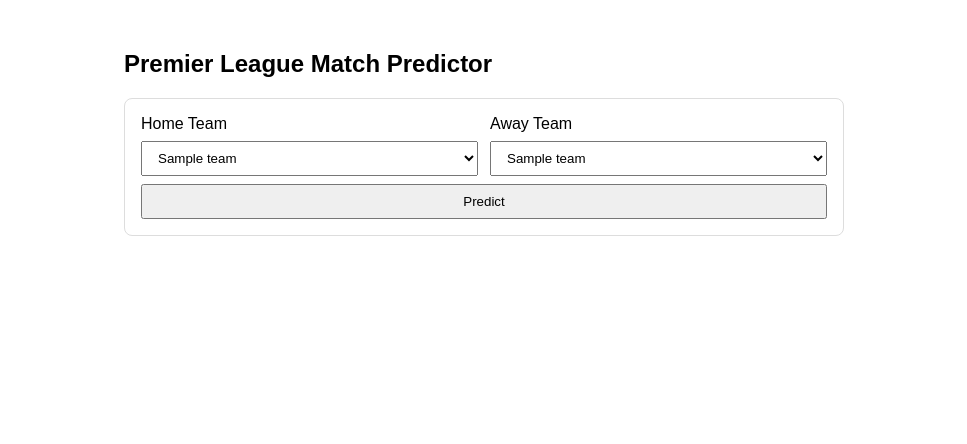
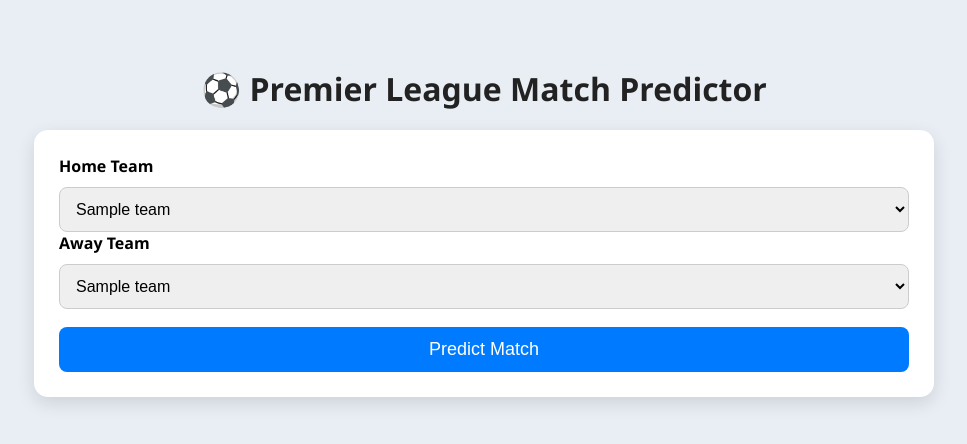
Before and after one commit to Dittoskala1/football-predictor-ai, a Flask app: template templates/index.html in a window 1280 px wide. Shown: the top 444 px of the page, without its empty margins (156-1123 px from the left). Run offline with Flask 3, Linux system fonts and the light colour scheme; the template is opened without the code that fills it: most values are stand-ins (such as "Sample title", 1, 10 or a date in 2020); parts of the project's set-up code (start-up, migrations or seed data) failed here and were passed over.

Commit message:
Update app.py

```diff
--- a/app.py
+++ b/app.py
@@ -4,88 +4,101 @@
 import numpy as np
 import pandas as pd
 
-# ==========================================
+# ======================================================
 # PATH CONFIG
-# ==========================================
-BASE_DIR = os.path.dirname(__file__)
+# ======================================================
+BASE_DIR = os.path.dirname(os.path.abspath(__file__))
+
 MODEL_DIR = os.path.join(BASE_DIR, "models", "saved_models")
+DATA_PATH = os.path.join(BASE_DIR, "data", "EnglandCSVcleanded.csv")
 
-# Load supporting files
-scaler = joblib.load(os.path.join(MODEL_DIR, "scaler.pkl"))
-target_le = joblib.load(os.path.join(MODEL_DIR, "target_le.pkl"))
-feature_cols = joblib.load(os.path.join(MODEL_DIR, "feature_cols.pkl"))
-home_map = joblib.load(os.path.join(MODEL_DIR, "home_map.pkl"))
-away_map = joblib.load(os.path.join(MODEL_DIR, "away_map.pkl"))
 
-# Load classifiers
-rf_clf = joblib.load(os.path.join(MODEL_DIR, "rf_clf.pkl"))
-xgb_clf = joblib.load(os.path.join(MODEL_DIR, "xgb_clf.pkl"))
-knn_clf = joblib.load(os.path.join(MODEL_DIR, "knn_clf.pkl"))
+# ======================================================
+# LOAD DATA & MODELS
+# ======================================================
+try:
+    df = pd.read_csv(DATA_PATH)
+except Exception as e:
+    raise Exception(f"[ERROR] Gagal load dataset: {e}")
 
-# Load regressors (GOALS)
-rf_home = joblib.load(os.path.join(MODEL_DIR, "rf_goal_home.pkl"))
-rf_away = joblib.load(os.path.join(MODEL_DIR, "rf_goal_away.pkl"))
-xgb_home = joblib.load(os.path.join(MODEL_DIR, "xgb_goal_home.pkl"))
-xgb_away = joblib.load(os.path.join(MODEL_DIR, "xgb_goal_away.pkl"))
+try:
+    scaler = joblib.load(os.path.join(MODEL_DIR, "scaler.pkl"))
+    target_le = joblib.load(os.path.join(MODEL_DIR, "target_le.pkl"))
+    feature_cols = joblib.load(os.path.join(MODEL_DIR, "feature_cols.pkl"))
+    home_map = joblib.load(os.path.join(MODEL_DIR, "home_map.pkl"))
+    away_map = joblib.load(os.path.join(MODEL_DIR, "away_map.pkl"))
 
-# ==========================================
-# FLASK APP
-# ==========================================
-app = Flask(__name__)
+    rf_clf = joblib.load(os.path.join(MODEL_DIR, "rf_clf.pkl"))
+    xgb_clf = joblib.load(os.path.join(MODEL_DIR, "xgb_clf.pkl"))
+    knn_clf = joblib.load(os.path.join(MODEL_DIR, "knn_clf.pkl"))
 
-@app.route("/")
-def index():
-    teams = sorted(list(home_map.keys()))
-    return render_template("index.html", teams=teams)
+    rf_home = joblib.load(os.path.join(MODEL_DIR, "rf_goal_home.pkl"))
+    rf_away = joblib.load(os.path.join(MODEL_DIR, "rf_goal_away.pkl"))
+    xgb_home = joblib.load(os.path.join(MODEL_DIR, "xgb_goal_home.pkl"))
+    xgb_away = joblib.load(os.path.join(MODEL_DIR, "xgb_goal_away.pkl"))
+except Exception as e:
+    raise Exception(f"[ERROR] Gagal load model: {e}")
 
-# ==========================================
-# PREDICTION API
-# ==========================================
-@app.route("/predict", methods=["POST"])
-def predict():
 
-    home = request.form.get("home_team")
-    away = request.form.get("away_team")
+# ======================================================
+# GET AVERAGE STATISTICS
+# ======================================================
+def get_team_stats(home, away):
 
-    # Default match stats (bisa ditambah dari HTML nanti)
-    H_shots = 10
-    A_shots = 10
-    H_sot = 5
-    A_sot = 5
-    H_fouls = 10
-    A_fouls = 10
-    H_corners = 3
-    A_corners = 3
-    H_yellow = 1
-    A_yellow = 1
-    H_red = 0
-    A_red = 0
+    home_df = df[df["HomeTeam"] == home]
+    away_df = df[df["AwayTeam"] == away]
+
+    stats = {
+        "H Shots": home_df["H Shots"].mean(),
+        "A Shots": away_df["A Shots"].mean(),
+        "H SOT": home_df["H SOT"].mean(),
+        "A SOT": away_df["A SOT"].mean(),
+        "H Fouls": home_df["H Fouls"].mean(),
+        "A Fouls": away_df["A Fouls"].mean(),
+        "H Corners": home_df["H Corners"].mean(),
+        "A Corners": away_df["A Corners"].mean(),
+        "H Yellow": home_df["H Yellow"].mean(),
+        "A Yellow": away_df["A Yellow"].mean(),
+        "H Red": home_df["H Red"].mean(),
+        "A Red": away_df["A Red"].mean(),
+    }
+
+    # isi median jika NaN
+    for k in stats:
+        if pd.isna(stats[k]):
+            if k in df.columns:
+                stats[k] = df[k].median()
+            else:
+                stats[k] = 0
+
+    return stats
+
+
+# ======================================================
+# BUILD FEATURE VECTOR
+# ======================================================
+def build_features(home, away):
+
+    if home not in home_map or away not in away_map:
+        raise ValueError(f"Team tidak ditemukan: {home} / {away}")
+
     season_year = 2024
+    stats = get_team_stats(home, away)
 
-    numeric = [
-        H_shots, A_shots, H_sot, A_sot,
-        H_fouls, A_fouls, H_corners, A_corners,
-        H_yellow, A_yellow, H_red, A_red
-    ]
-
-    # ================================
-    # BUILD ORDERED FEATURE VECTOR
-    # ================================
-    row = []
     numeric_order = [
         "H Shots","A Shots","H SOT","A SOT",
         "H Fouls","A Fouls","H Corners","A Corners",
         "H Yellow","A Yellow","H Red","A Red"
     ]
 
+    row = []
+
     for col in feature_cols:
-
         if col == "Season_year":
             row.append(season_year)
 
         elif col in numeric_order:
-            idx = numeric_order.index(col)
-            row.append(numeric[idx])
+            row.append(stats[col])
 
         elif col.startswith("home_prob"):
             idx = int(col.split("_")[-1])
@@ -98,41 +111,79 @@
         else:
             row.append(0)
 
-    # Convert to DataFrame (FIX WARNING)
-    X = pd.DataFrame([row], columns=feature_cols)
+    return pd.DataFrame([row], columns=feature_cols)
 
-    # =====================================
-    # CLASSIFICATION
-    # =====================================
-    rf_pred = target_le.inverse_transform(rf_clf.predict(X))[0]
-    xgb_pred = target_le.inverse_transform(xgb_clf.predict(X))[0]
 
-    X_scaled = scaler.transform(X)
-    knn_pred = target_le.inverse_transform(knn_clf.predict(X_scaled))[0]
+# ======================================================
+# FLASK APP
+# ======================================================
+app = Flask(__name__)
 
-    # =====================================
-    # GOAL REGRESSION
-    # =====================================
-    home_rf = int(round(rf_home.predict(X)[0]))
-    away_rf = int(round(rf_away.predict(X)[0]))
 
-    home_xgb = int(round(xgb_home.predict(X)[0]))
-    away_xgb = int(round(xgb_away.predict(X)[0]))
+@app.route("/")
+def index():
+    teams = sorted(list(home_map.keys()))
+    return render_template("index.html", teams=teams)
 
-    ensemble_home = int(round((home_rf + home_xgb) / 2))
-    ensemble_away = int(round((away_rf + away_xgb) / 2))
 
-    return jsonify({
-        "RandomForest": rf_pred,
-        "XGBoost": xgb_pred,
-        "KNN": knn_pred,
-        "RF_score": f"{home_rf} - {away_rf}",
-        "XGB_score": f"{home_xgb} - {away_xgb}",
-        "Ensemble_score": f"{ensemble_home} - {ensemble_away}"
-    })
+# ======================================================
+# PREDICT ROUTE
+# ======================================================
+@app.route("/predict", methods=["POST"])
+def predict():
 
-# ==========================================
-# RUN FLASK
-# ==========================================
+    try:
+        home = request.form.get("home_team")
+        away = request.form.get("away_team")
+
+        if home == away:
+            return jsonify({"error": "Home dan Away tidak boleh sama."})
+
+        # Build features
+        X = build_features(home, away)
+        X_scaled = scaler.transform(X)
+
+        # =========== CLASSIFICATION ===========
+        rf_pred = target_le.inverse_transform(rf_clf.predict(X))[0]
+        xgb_pred = target_le.inverse_transform(xgb_clf.predict(X))[0]
+        knn_pred = target_le.inverse_transform(knn_clf.predict(X_scaled))[0]
+
+        # =========== REGRESSION (GOALS) ===========
+        home_rf = max(0, int(round(rf_home.predict(X)[0])))
+        away_rf = max(0, int(round(rf_away.predict(X)[0])))
+
+        home_xgb = max(0, int(round(xgb_home.predict(X)[0])))
+        away_xgb = max(0, int(round(xgb_away.predict(X)[0])))
+
+        # Ensemble score
+        ensemble_home = max(0, int(round((home_rf + home_xgb) / 2)))
+        ensemble_away = max(0, int(round((away_rf + away_xgb) / 2)))
+
+        # ======================================================
+        # FINAL WINNER (berdasarkan skor ensemble)
+        # ======================================================
+        if ensemble_home > ensemble_away:
+            final_winner = "H"
+        elif ensemble_home < ensemble_away:
+            final_winner = "A"
+        else:
+            final_winner = "D"
+
+        return jsonify({
+            "RandomForest": rf_pred,
+            "XGBoost": xgb_pred,
+            "KNN": knn_pred,
+
+            "RF_score": f"{home_rf} - {away_rf}",
+            "XGB_score": f"{home_xgb} - {away_xgb}",
+            "Ensemble_score": f"{ensemble_home} - {ensemble_away}",
+
+            "Final_Winner": final_winner
+        })
+
+    except Exception as e:
+        return jsonify({"error": str(e)})
+
+
 if __name__ == "__main__":
     app.run(debug=True)
--- a/templates/index.html
+++ b/templates/index.html
@@ -1,68 +1,178 @@
 <!DOCTYPE html>
-<html>
+<html lang="en">
 <head>
-  <meta charset="utf-8" />
-  <title>Match Predictor</title>
+<meta charset="UTF-8">
+<title>Premier League Match Predictor</title>
+
 <style>
-    body { font-family: Arial, sans-serif; padding: 30px; max-width: 720px; margin: auto; }
-    select, button { padding: 8px 12px; margin-top: 8px; width: 100%; }
-    .row { display:flex; gap: 12px; }
-    .col { flex: 1; }
-    .card { border: 1px solid #ddd; padding: 16px; margin-top: 18px; border-radius: 8px; }
+    body {
+        font-family: "Segoe UI", Arial, sans-serif;
+        background: #e9eef5;
+        padding: 40px;
+        max-width: 900px;
+        margin: auto;
+    }
+
+    h2 {
+        text-align: center;
+        font-size: 32px;
+        margin-bottom: 20px;
+        color: #222;
+    }
+
+    .card {
+        background: white;
+        padding: 25px;
+        border-radius: 14px;
+        box-shadow: 0 6px 18px rgba(0,0,0,0.12);
+        margin-top: 20px;
+    }
+
+    select, button {
+        padding: 12px;
+        width: 100%;
+        font-size: 16px;
+        border-radius: 8px;
+        border: 1px solid #ccc;
+        margin-top: 10px;
+    }
+
+    button {
+        background: #007bff;
+        color: white;
+        border: none;
+        font-size: 18px;
+        margin-top: 18px;
+        cursor: pointer;
+        transition: 0.2s;
+    }
+
+    button:hover {
+        background: #0056d4;
+    }
+
+    .result-box {
+        margin-top: 20px;
+        padding: 20px;
+        border-radius: 12px;
+        background: #fafbfd;
+        border-left: 5px solid #007bff;
+    }
+
+    .section-title {
+        font-size: 20px;
+        margin-top: 5px;
+        margin-bottom: 10px;
+        font-weight: bold;
+    }
+
+    .winner-box {
+        margin-top: 18px;
+        background: #007bff;
+        color: white;
+        padding: 18px;
+        border-radius: 10px;
+        text-align: center;
+        font-size: 22px;
+        font-weight: bold;
+        letter-spacing: 1px;
+    }
+
+    .score-grid {
+        display: grid;
+        grid-template-columns: 1fr 1fr;
+        gap: 12px;
+        margin-top: 10px;
+    }
+
+    .score-card {
+        background: #ffffff;
+        padding: 13px;
+        border-radius: 10px;
+        box-shadow: 0 2px 6px rgba(0,0,0,0.1);
+    }
+
 </style>
 </head>
+
 <body>
-  <h2>Premier League Match Predictor</h2>
+
+<h2>⚽ Premier League Match Predictor</h2>
 
 <div class="card">
-    <div class="row">
-      <div class="col">
-        <label>Home Team</label>
+    <label><b>Home Team</b></label>
     <select id="home_team">
         {% for t in teams %}
         <option value="{{ t }}">{{ t }}</option>
         {% endfor %}
     </select>
-      </div>
-      <div class="col">
-        <label>Away Team</label>
+
+    <label style="margin-top:15px;"><b>Away Team</b></label>
     <select id="away_team">
         {% for t in teams %}
         <option value="{{ t }}">{{ t }}</option>
         {% endfor %}
     </select>
-      </div>
-    </div>
 
-    <button id="btnPredict">Predict</button>
+    <button id="btnPredict">Predict Match</button>
 
-    <div id="result" class="card" style="display:none"></div>
+    <div id="result" style="display:none;"></div>
 </div>
 
 <script>
-document.getElementById('btnPredict').addEventListener('click', function(){
-  const home = document.getElementById('home_team').value;
-  const away = document.getElementById('away_team').value;
+document.getElementById("btnPredict").addEventListener("click", () => {
+    const home = document.getElementById("home_team").value;
+    const away = document.getElementById("away_team").value;
+
+    if (home === away) {
+        alert("Home dan Away tidak boleh sama!");
+        return;
+    }
 
     const formData = new FormData();
-  formData.append('home_team', home);
-  formData.append('away_team', away);
+    formData.append("home_team", home);
+    formData.append("away_team", away);
 
-  fetch('/predict', { method: 'POST', body: formData })
-    .then(r => r.json())
+    fetch("/predict", { method: "POST", body: formData })
+        .then(response => response.json())
         .then(data => {
-      document.getElementById('result').style.display = 'block';
-      document.getElementById('result').innerHTML = `
-        <h3>Prediction</h3>
-        <b>RandomForest:</b> ${data.RandomForest} <br>
-        <b>XGBoost:</b> ${data.XGBoost} <br>
-        <b>KNN:</b> ${data.KNN} <br>
-        <b>RF_score:</b> ${data.RF_score} <br>
-        <b>XGB_score:</b> ${data.XGB_score} <br>
-        <b>Ensemble_score:</b> ${data.Ensemble_score}
+
+            const res = document.getElementById("result");
+            res.style.display = "block";
+
+            // translate H/A/D jadi tulisan
+            function fullResult(x) {
+                if (x === "H") return "Home Win";
+                if (x === "A") return "Away Win";
+                return "Draw";
+            }
+
+            res.innerHTML = `
+                <div class="result-box">
+                    <div class="section-title">🔍 Model Predictions</div>
+                    <p><b>Random Forest:</b> ${fullResult(data.RandomForest)}</p>
+                    <p><b>XGBoost:</b> ${fullResult(data.XGBoost)}</p>
+                    <p><b>KNN:</b> ${fullResult(data.KNN)}</p>
+
+                    <div class="section-title" style="margin-top:20px;">📊 Prediksi Skor</div>
+                    <div class="score-grid">
+                        <div class="score-card"><b>RF Score:</b><br>${data.RF_score}</div>
+                        <div class="score-card"><b>XGB Score:</b><br>${data.XGB_score}</div>
+                    </div>
+
+                    <div class="score-card" style="margin-top:15px; text-align:center;">
+                        <b>Ensemble Score:</b><br>
+                        <span style="font-size:20px;">${data.Ensemble_score}</span>
+                    </div>
+
+                    <div class="winner-box">
+                        FINAL WINNER: ${fullResult(data.Final_Winner)}
+                    </div>
+                </div>
             `;
         });
 });
 </script>
+
 </body>
 </html>
```
Lines whose indentation alone changed are shown as unchanged.
